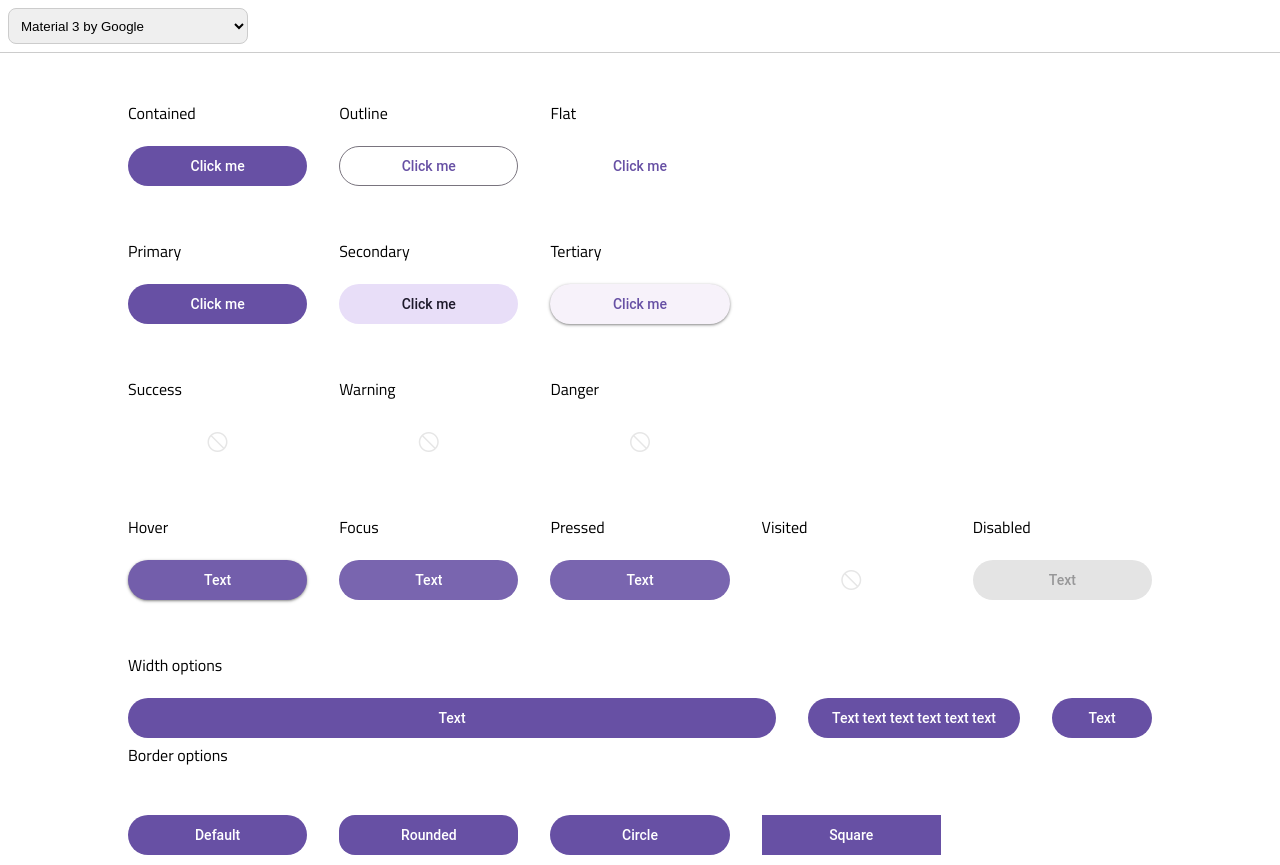
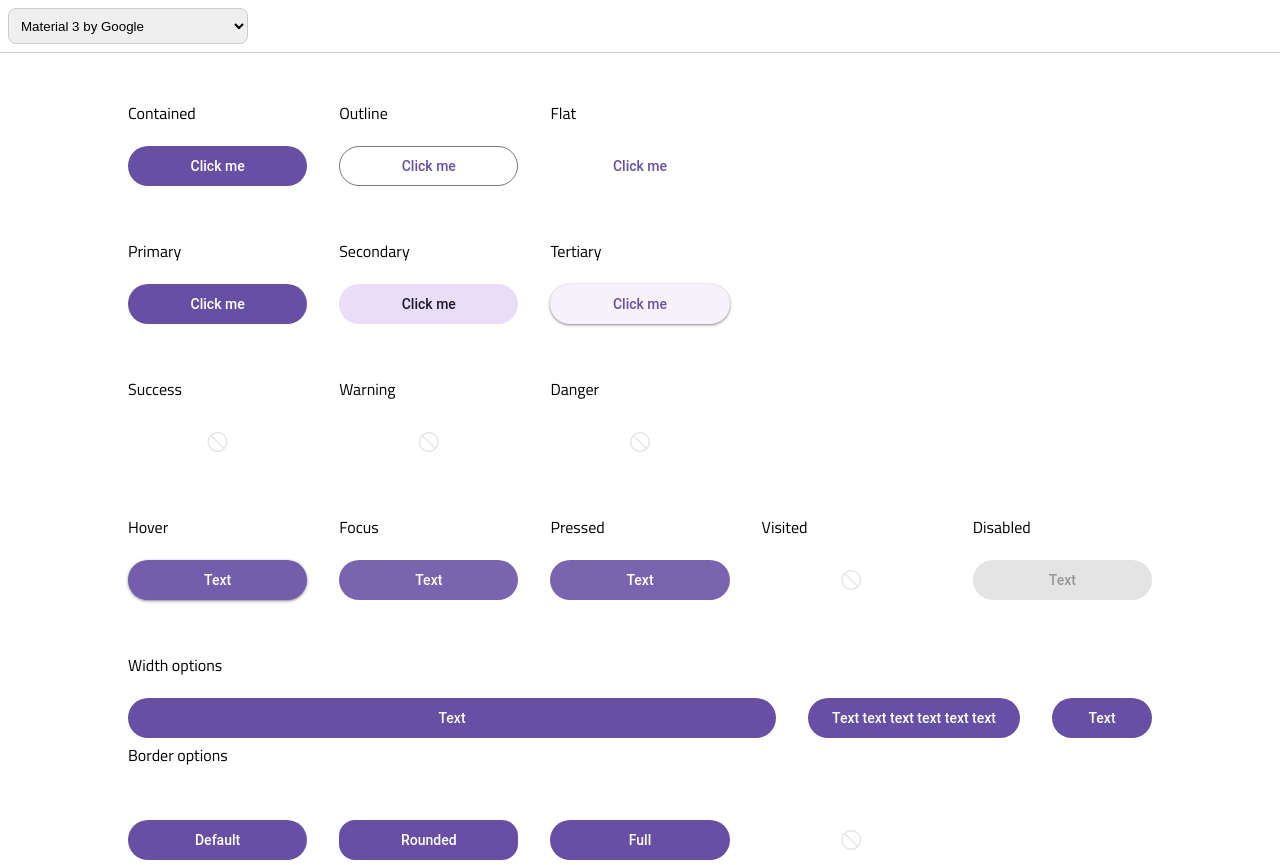
Before and after one commit to rodrigojcmello/kiskadee, a React (Vite) app in the folder packages/react/: page / in a window 1280 px wide. Built offline with nearby package versions, Linux system fonts and the light colour scheme.

Commit message:
feat: update material theme

```diff
--- a/packages/react/src/components/Button/Button.types.ts
+++ b/packages/react/src/components/Button/Button.types.ts
@@ -53,6 +53,7 @@ interface ButtonElementContainerRequired {
 
 interface ButtonElementContainerOptional {
   backgroundColor?: CSSProperties['backgroundColor'];
+  background?: 'none';
   borderStyle?: CSSProperties['borderStyle'];
   borderColor?: CSSProperties['borderColor'];
   boxShadow?: CSSProperties['boxShadow'];
--- a/packages/react/src/site/documentation/Button/ButtonDocumentation.tsx
+++ b/packages/react/src/site/documentation/Button/ButtonDocumentation.tsx
@@ -222,7 +222,7 @@ export const ButtonDocumentation: FC = () => {
               <Button
                 text="Click me"
                 width="block"
-                type="contained"
+                type={type}
                 variant="danger"
                 onClick={(): void => {
                   setVariant('danger');
@@ -234,6 +234,7 @@ export const ButtonDocumentation: FC = () => {
           )}
         </div>
       </Box>
+
       <Box>
         <div>
           <BoxTitle>Hover</BoxTitle>
@@ -364,6 +365,8 @@ export const ButtonDocumentation: FC = () => {
         <BoxTitle>Border options</BoxTitle>
         <Box>
           <div>
+            {buttonContainer?.option.borderRadius?.default ? (
+              <Applicable>
                 <Button
                   text="Default"
                   width="block"
@@ -371,8 +374,14 @@ export const ButtonDocumentation: FC = () => {
                   variant={variant}
                   onClick={(): void => {}}
                 />
+              </Applicable>
+            ) : (
+              <NotApplicable />
+            )}
           </div>
           <div>
+            {buttonContainer?.option.borderRadius?.rounded ? (
+              <Applicable>
                 <Button
                   text="Rounded"
                   width="block"
@@ -381,18 +390,30 @@ export const ButtonDocumentation: FC = () => {
                   variant={variant}
                   onClick={(): void => {}}
                 />
+              </Applicable>
+            ) : (
+              <NotApplicable />
+            )}
           </div>
           <div>
+            {buttonContainer?.option.borderRadius?.full ? (
+              <Applicable>
                 <Button
-              text="Circle"
+                  text="Full"
                   width="block"
                   borderRadius="full"
                   type={type}
                   variant={variant}
                   onClick={(): void => {}}
                 />
+              </Applicable>
+            ) : (
+              <NotApplicable />
+            )}
           </div>
           <div>
+            {buttonContainer?.option.borderRadius?.none ? (
+              <Applicable>
                 <Button
                   text="Square"
                   width="block"
@@ -401,6 +422,10 @@ export const ButtonDocumentation: FC = () => {
                   variant={variant}
                   onClick={(): void => {}}
                 />
+              </Applicable>
+            ) : (
+              <NotApplicable />
+            )}
           </div>
         </Box>
       </div>
--- a/packages/react/src/themes/ios/theme.ts
+++ b/packages/react/src/themes/ios/theme.ts
@@ -43,7 +43,27 @@ export const iosTheme: KiskadeeSchema = {
               },
               tertiary: {
                 rest: {
-                  backgroundColor: '#E9E9EA',
+                  backgroundColor: '#76767F1E',
+                },
+              },
+            },
+          },
+          flat: {
+            variant: {
+              primary: {
+                rest: {
+                  background: 'none',
+                },
+                disabled: {
+                  background: 'none',
+                },
+              },
+              danger: {
+                rest: {
+                  background: 'none',
+                },
+                disabled: {
+                  background: 'none',
                 },
               },
             },
@@ -83,6 +103,26 @@ export const iosTheme: KiskadeeSchema = {
               },
             },
           },
+          flat: {
+            variant: {
+              primary: {
+                rest: {
+                  color: '#307DF6',
+                },
+                disabled: {
+                  color: '#0000004d',
+                },
+              },
+              danger: {
+                rest: {
+                  color: '#EB4C3B',
+                },
+                disabled: {
+                  color: '#0000004d',
+                },
+              },
+            },
+          },
         },
       },
     },
```
Lines whose indentation alone changed are shown as unchanged.
